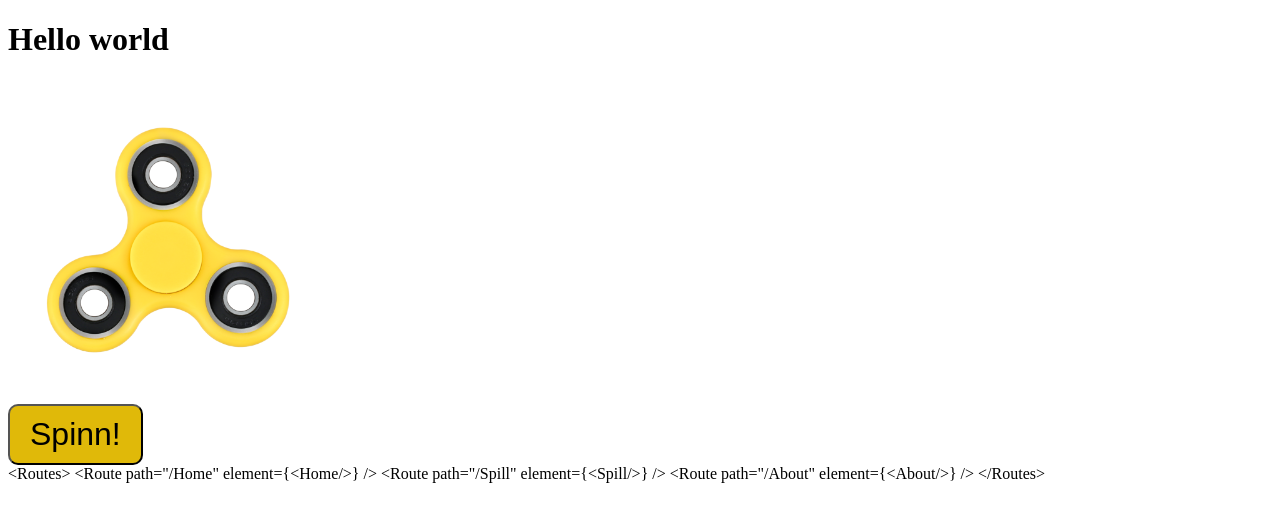
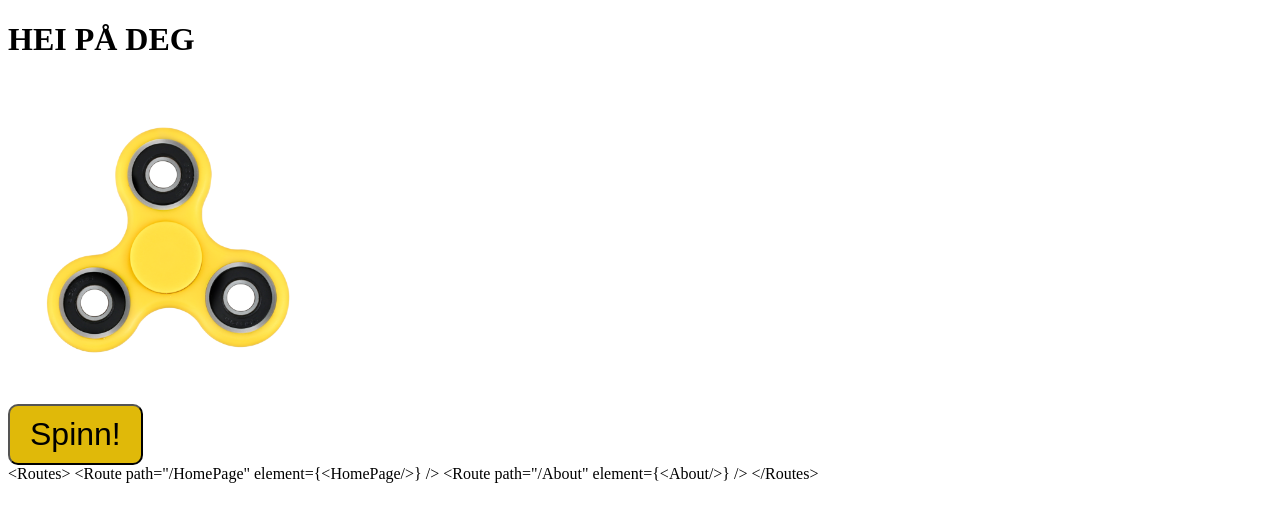
Before and after one commit to OscarGamst/APP2000-Group2, a React (Create React App) app: page / in a window 1280 px wide. Shown: the top 522 px of the page. Built offline with nearby package versions, Linux system fonts and the light colour scheme; the HTML template or start-up script is replaced by a standard one.

Commit message:
Fixed App.jsx a little :)

```diff
--- a/src/App.jsx
+++ b/src/App.jsx
@@ -1,21 +1,21 @@
 import React from 'react';
 import BildeFidgetToy from './components/BildeFidgetToy';
 
-import { Routes, Route } from 'react-router-dom';
+/*import { Routes, Route } from 'react-router-dom';
 import HomePage from './pages/HomePage';
-import About from './pages/About';
+import About from './pages/About';*/
 
 function App() {
   return (
     <div>
-      <h1>Hello world</h1>
+      <h1>HEI PÅ DEG</h1>
       <BildeFidgetToy/>
-
-      {`<Routes>
-        <Route path="/Home" element={<Home/>} />
-        <Route path="/Spill" element={<Spill/>} />
+      {`
+      <Routes>
+        <Route path="/HomePage" element={<HomePage/>} />
         <Route path="/About" element={<About/>} />
-      </Routes>`}
+      </Routes>
+      `}
     </div>
   );
 }
```
